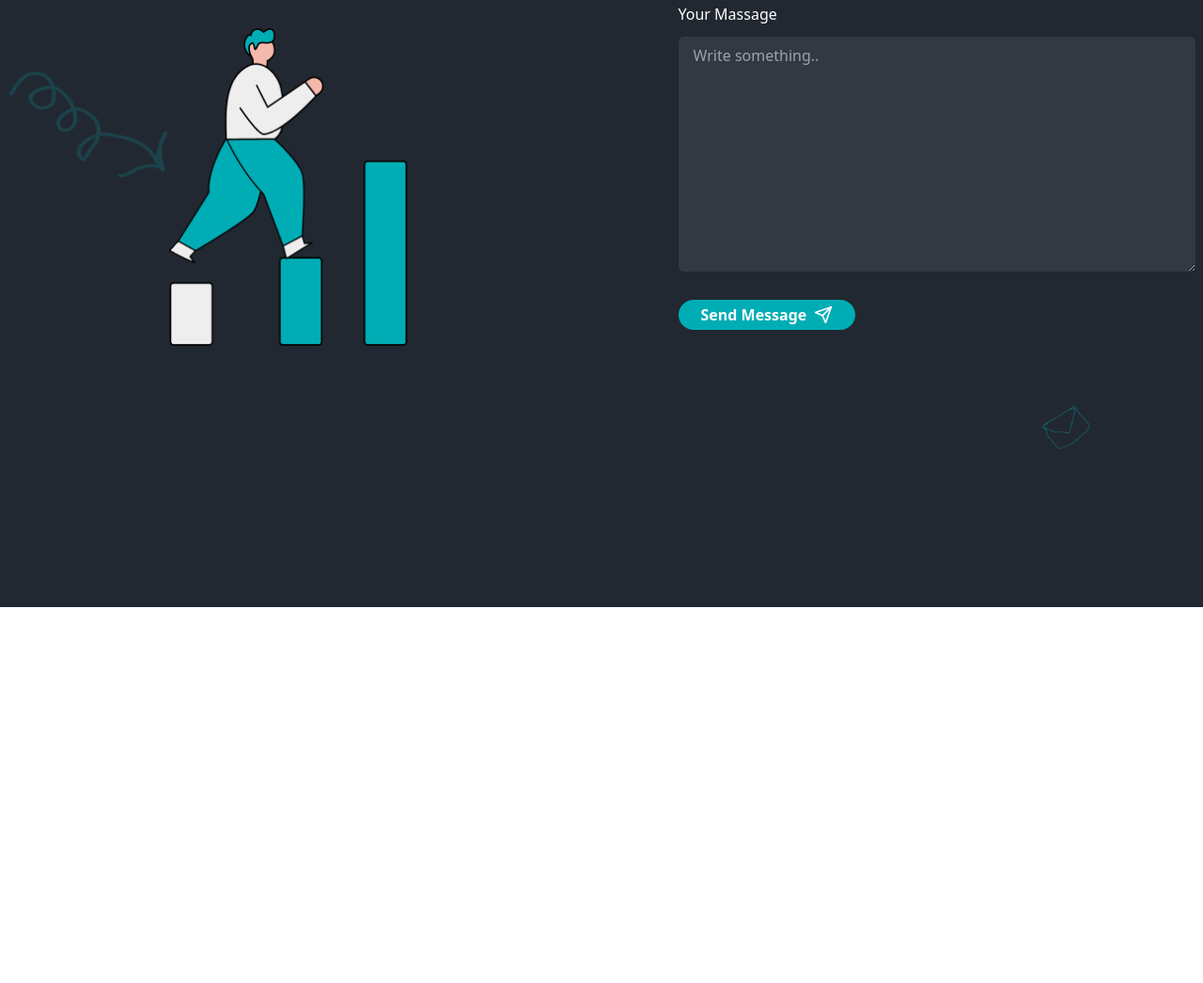
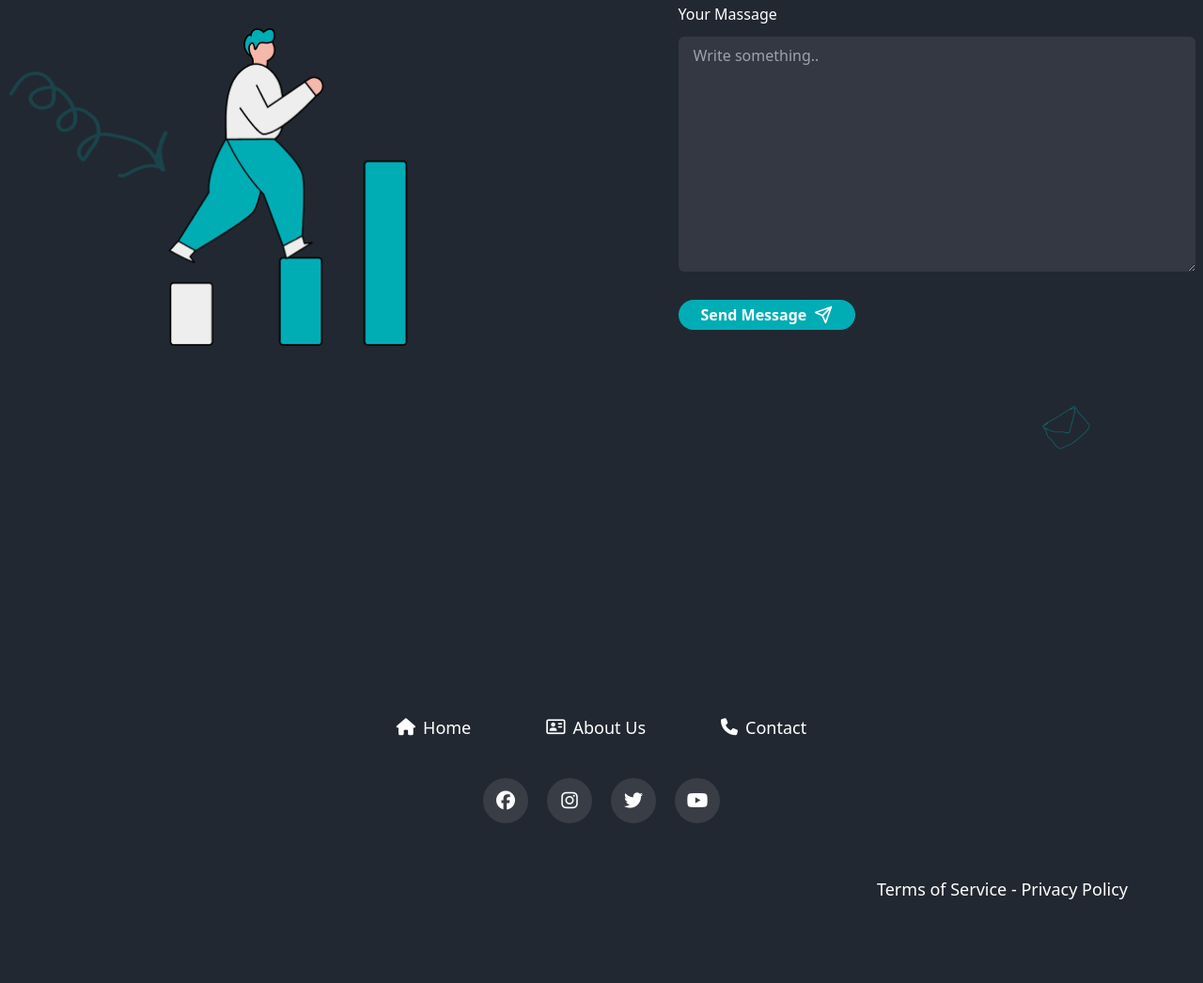
Before and after one commit to shajalal07s/figma-04, a website: page src/index.html in a window 1280 px wide. Shown: the part 3376-4422 px from the top of the page at 94% size. Before the commit the page ends 4022 px from the top, so only its background shows below. Drawn offline with nearby package versions, Linux system fonts and the light colour scheme; files that its build step writes are made by us from their sources.

Commit message:
Readme file customize and Footer section DOne

```diff
--- a/src/index.html
+++ b/src/index.html
@@ -38,7 +38,7 @@
 
     <!-- Hero-Section -->
     <section class="max-w-full mx-auto py-20 lg:py-32 bg-[#222831] flex justify-center items-center">
-        <div class="flex flex-col lg:flex-row justify-evenly gap-12 lg:gap-24 items-center">
+        <div class="flex flex-col lg:flex-row justify-evenly gap-12 lg:gap-24 md:gap-5 items-center">
             <!-- Creative Section -->
             <div class="creative-section flex flex-col items-center lg:items-start">
                 <div>
@@ -245,5 +245,44 @@
             </div>
         </div>
     </section>
+
+    <!-- Footer section -->
+
+    <footer class="mx-auto max-w-full h-[400px] bg-[#222831] flex flex-col justify-center items-center">
+        <!-- Footer Contact -->
+        <div class="icon text-white flex justify-center items-center gap-10 lg:gap-20">
+            <div class="flex justify-center items-center gap-2 text-lg">
+                <i class="fa-solid fa-house"></i>
+                <p>Home</p>
+            </div>
+            <div class="flex justify-center items-center gap-2 text-lg">
+                <i class="fa-regular fa-address-card"></i>
+                <p>About Us</p>
+            </div>
+            <div class="flex justify-center items-center gap-2 text-lg">
+                <i class="fa-solid fa-phone"></i>
+                <p>Contact</p>
+            </div>
+        </div>
+        <!-- Footer Social Media -->
+        <div class="social-media-icon mt-10 text-white flex gap-5">
+            <div class="w-[48px] h-[48px] bg-[#393E46] flex justify-center items-center rounded-full">
+                <i class="fa-brands fa-facebook text-xl"></i>
+            </div>
+            <div class="w-[48px] h-[48px] bg-[#393E46] flex justify-center items-center rounded-full">
+                <i class="fa-brands fa-instagram text-xl"></i>
+            </div>
+            <div class="w-[48px] h-[48px] bg-[#393E46] flex justify-center items-center rounded-full">
+                <i class="fa-brands fa-twitter text-xl"></i>
+            </div>
+            <div class="w-[48px] h-[48px] bg-[#393E46] flex justify-center items-center rounded-full">
+                <i class="fa-brands fa-youtube text-xl"></i>
+            </div>
+        </div>
+        <!-- Copy Right Text -->
+        <div class="mt-14 text-white">
+           <p class="text-lg absolute right-28 lg:right-20">Terms of Service - Privacy Policy</p>
+        </div>
+    </footer>
 </body>
 </html>
```
Also changed, not shown: README.md.
